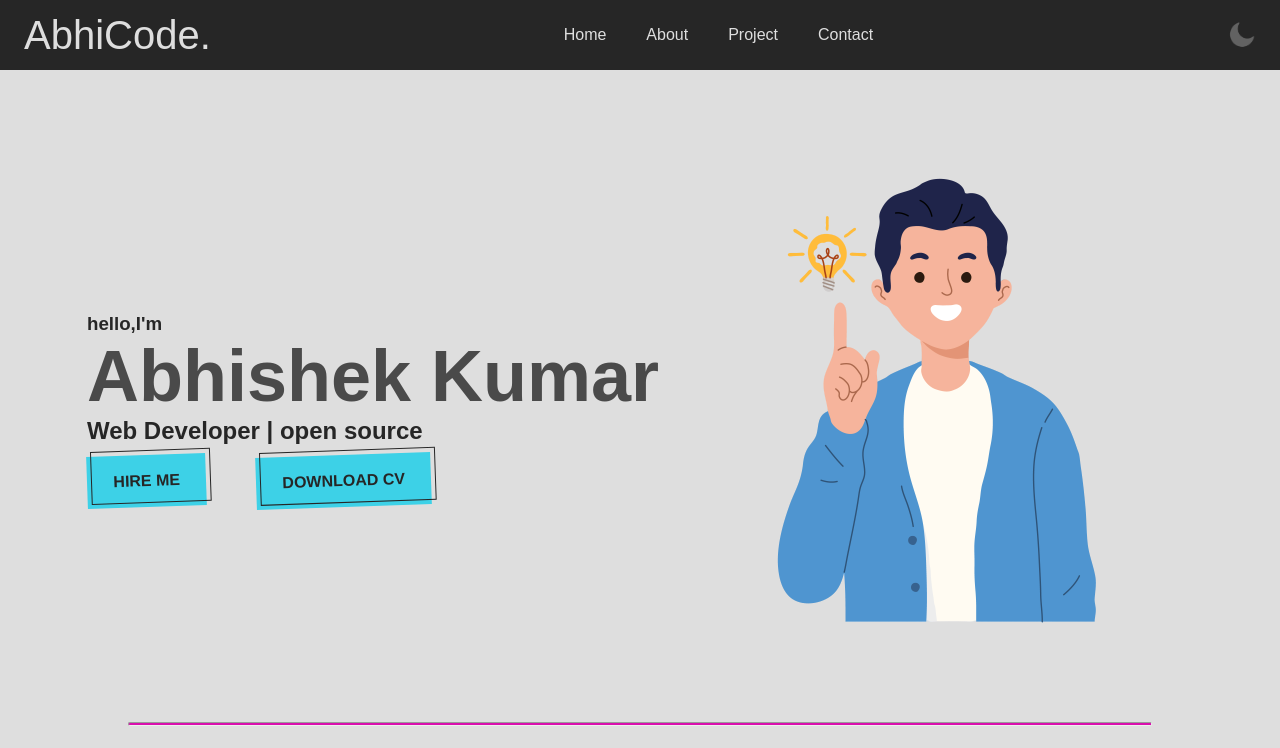
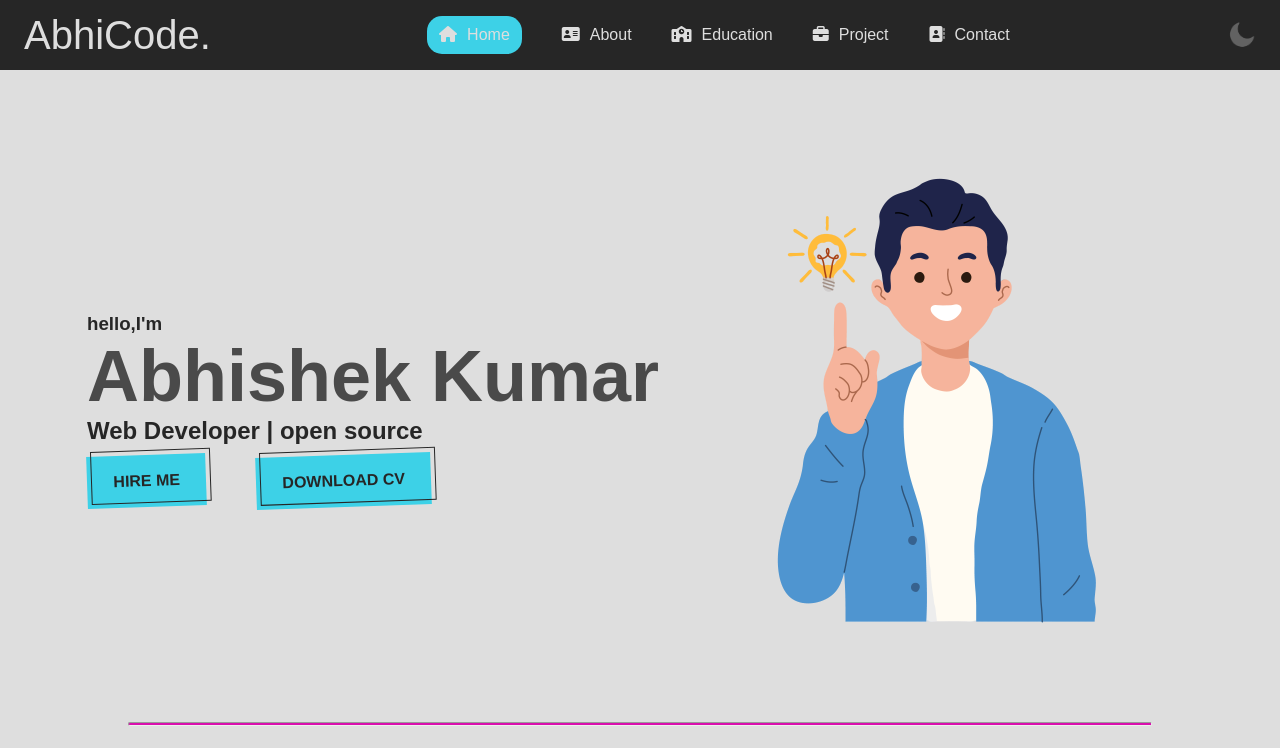
Before and after one commit to abhiraj-ku/Abhishek-portfolio, a plain HTML site: page index.html in a window 1280 px wide. Shown: the top 748 px of the page. Drawn offline with Linux system fonts and the light colour scheme; grey boxes are pictures that could not be loaded.

Commit message:
added icons on nav menu

```diff
--- a/index.html
+++ b/index.html
@@ -22,16 +22,19 @@
             <!-- nav links -->
             <ul class="nav-menu">
                 <li class="nav-items">
-                    <a href="#" class="nav-links">Home</a>
+                    <a href="#" class="nav-links act"><i class="fa-solid fa-house"></i>Home</a>
                 </li>
                 <li class="nav-items">
-                    <a href="#about" class="nav-links">About</a>
+                    <a href="#about" class="nav-links act1"><i class="fa-solid fa-address-card"></i>About</a>
                 </li>
                 <li class="nav-items">
-                    <a href="#projects-section" class="nav-links">Project</a>
+                    <a href="#education" class="nav-links act2"><i class="fa-solid fa-school"></i></i>Education</a>
                 </li>
                 <li class="nav-items">
-                    <a href="#" class="nav-links">Contact</a>
+                    <a href="#projects-section" class="nav-links act3"><i class="fa-solid fa-briefcase"></i>Project</a>
+                </li>
+                <li class="nav-items">
+                    <a href="#" class="nav-links act4"><i class="fa-solid fa-address-book"></i>Contact</a>
                 </li>
 
             </ul>
@@ -108,7 +111,7 @@
         </div>
     </main>
     <!-- education section starts here -->
-    <div class="Education">
+    <div class="Education" id="education">
         <h1 class="serv">Educational Background 🏫</h1>
 
         <hr>
--- a/style.css
+++ b/style.css
@@ -70,7 +70,52 @@ li {
     color: var(--primary-color);
 
 }
-.nav-links:after {
+/* nav links icons fontawesome */
+.act{
+    background-color: #3DD1E7;
+    padding: 10px 12px;
+    border-radius: 15px;
+}
+.fa-house,
+.fa-address-card,
+.fa-school,
+.fa-briefcase,
+.fa-address-book{
+    padding-right: 10px;
+
+}
+.act:hover{
+    background-color: #da0eae;
+    transition: 0.3s ease;
+    padding: 10px 12px;
+    border-radius: 15px;
+}
+.act1:hover{
+    background-color: #da0eae;
+    transition: 0.3s ease;
+    padding: 10px 12px;
+    border-radius: 15px;
+}
+.act2:hover{
+    background-color: #da0eae;
+    transition: 0.3s ease;
+    padding: 10px 12px;
+    border-radius: 15px;
+}
+.act3:hover{
+    background-color: #da0eae;
+    transition: 0.3s ease;
+    padding: 10px 12px;
+    border-radius: 15px;
+}
+.act4:hover{
+    background-color: #da0eae;
+    transition: 0.3s ease;
+    padding: 10px 12px;
+    border-radius: 15px;
+
+}
+/* .nav-links:after {
     content: '';
     position: absolute;
     width: 100%;
@@ -90,7 +135,7 @@ li {
 
 .nav-links {
     transition: 0.3s ease;
-}
+} */
 /* nav links(li) ends here */
 
 /* anchor tags for li links */
```
